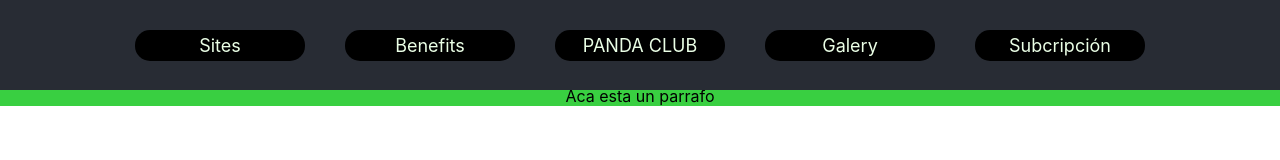
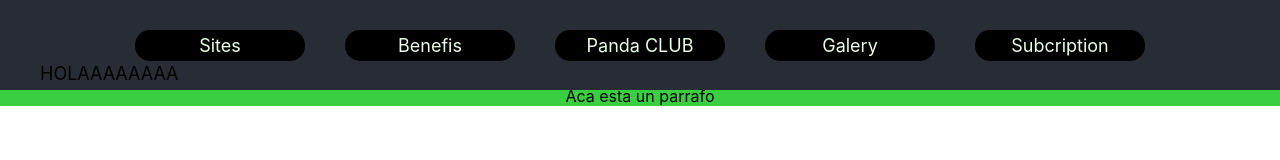
Before and after one commit to wilberpulido/Panda-Club-web-page.-, a React (Create React App) app in the folder client/: page / in a window 1280 px wide. Shown: the top 160 px of the page. Built offline with nearby package versions, Linux system fonts and the light colour scheme; no server answers.

Commit message:
Desarrolle las function handlerEvent

```diff
--- a/client/src/Component/App/App.js
+++ b/client/src/Component/App/App.js
@@ -3,24 +3,24 @@ import Navegador from '../Navegador/Navegador'
 import './App.css';
 
 class App extends React.Component{
-constructor(props){
-  super(props);
 
-  this.state = ({
-    customers:[]
+  constructor(props){
+    super(props);
 
-  })
+    this.state = ({
+      customers:[]
 
-}
-componentDidMount(){
-  fetch('/api/customers')
-    .then(res=> res.json())
-    .then(customers => this.setState(
-      {customers},
-      () => console.log('Customers fetched..',
-      customers))
-    );
-}
+    })
+  }
+  // componentDidMount(){
+  //   fetch('/api/customers')
+  //     .then(res=> res.json())
+  //     .then(customers => this.setState(
+  //       {customers},
+  //       () => console.log('Customers fetched..',
+  //       customers))
+  //     );
+  // }
 
   render() {
     return (
--- a/client/src/Component/ElementosNav/ElementosNav.css
+++ b/client/src/Component/ElementosNav/ElementosNav.css
@@ -1,4 +1,4 @@
-ul{
+.menuPrincipal{
     height: 90px;
     margin: 0px 40px;
     padding: 0px;
@@ -7,10 +7,9 @@ ul{
     align-items: center;
 }
 
-ul li{
+.menuPrincipal li{
     padding: 5px;
     margin: 0px 20px;
-    list-style: none;
     display: inline-block;
     width: 160px;
     text-align: center;
@@ -18,3 +17,14 @@ ul li{
     background-color:black;
     border-radius: 15px;
 }
+
+.subMenu{
+    position: fixed;
+    color:black;
+    z-index: 3;
+    top: 45px;
+}
+
+li{
+    list-style: none;
+}
--- a/client/src/Component/ElementosNav/ElementosNav.js
+++ b/client/src/Component/ElementosNav/ElementosNav.js
@@ -1,20 +1,73 @@
 import React from 'react';
 import './ElementosNav.css';
+import SubMenu from '../subMenu/subMenu'
+
+let arrayMenu = [
+    {
+        id: 'sites',
+        menu: 'Sites'
+    },
+    {
+        id: 'benefis',
+        menu:'Benefis'
+    },
+    {
+        id: 'pandaClub',
+        menu:'Panda CLUB'
+    },
+    {
+        id: 'galery',
+        menu:'Galery'
+    },
+    {
+        id: 'subcription',
+        menu:'Subcription'
+    }
+]
 
 class ElementosNav extends React.Component{
 
+    constructor(props){
+        super(props);
+
+        // this.handleEventMouseOver = this.handleEventMouseOver.bind(this);
+    }
+
+    handleEventMouseOver(e){
+        e.target.style.color = "red";
+    };
+
+    handlerEventMouseOut(e){
+        e.target.style.color = "rgb(235, 255, 230)";
+    };
+
     render(){
+
         return (
+
         <div>
-            <ul>
-                <li>Sites</li>
-                <li>Benefits</li>
-                <li>PANDA CLUB</li>
-                <li>Galery</li>
-                <li>Subcripción</li>
+            <ul className='menuPrincipal'>
+               {arrayMenu.map(element=>{
+                return <li key={element.id} onMouseOver={this.handleEventMouseOver}
+                onMouseOut={this.handlerEventMouseOut}> {element.menu} </li>
+                })
+               }
+            </ul>
+
+            <ul className='subMenu'>
+                <SubMenu onMouseOver={this.handleEventMouseOver}/>
             </ul>
         </div>)
+
     }
 }
 
 export default ElementosNav;
+
+// <li id='sites' onMouseOver={this.handleEventMouseOver}
+// onMouseOut={this.handlerEventMouseOut}>
+// Sites</li>
+// <li id='benefis'>Benefits</li>
+// <li id='pandaClub'>PANDA CLUB</li>
+// <li id='galery'>Galery</li>
+// <li id="subcription">Subcription</li>
--- /dev/null
+++ b/client/src/Component/subMenu/subMenu.js
@@ -0,0 +1,15 @@
+import React from 'react';
+import './subMenu.css';
+
+class SubMenu extends React.Component{
+
+
+    render(){
+        return (
+            <li>HOLAAAAAAAA</li>
+            );
+    }
+
+}
+
+export default SubMenu;
```
Also changed, not shown: client/src/Component/subMenu/subMenu.css (added), 1 other file (tests, documents, lock files or other folders).
